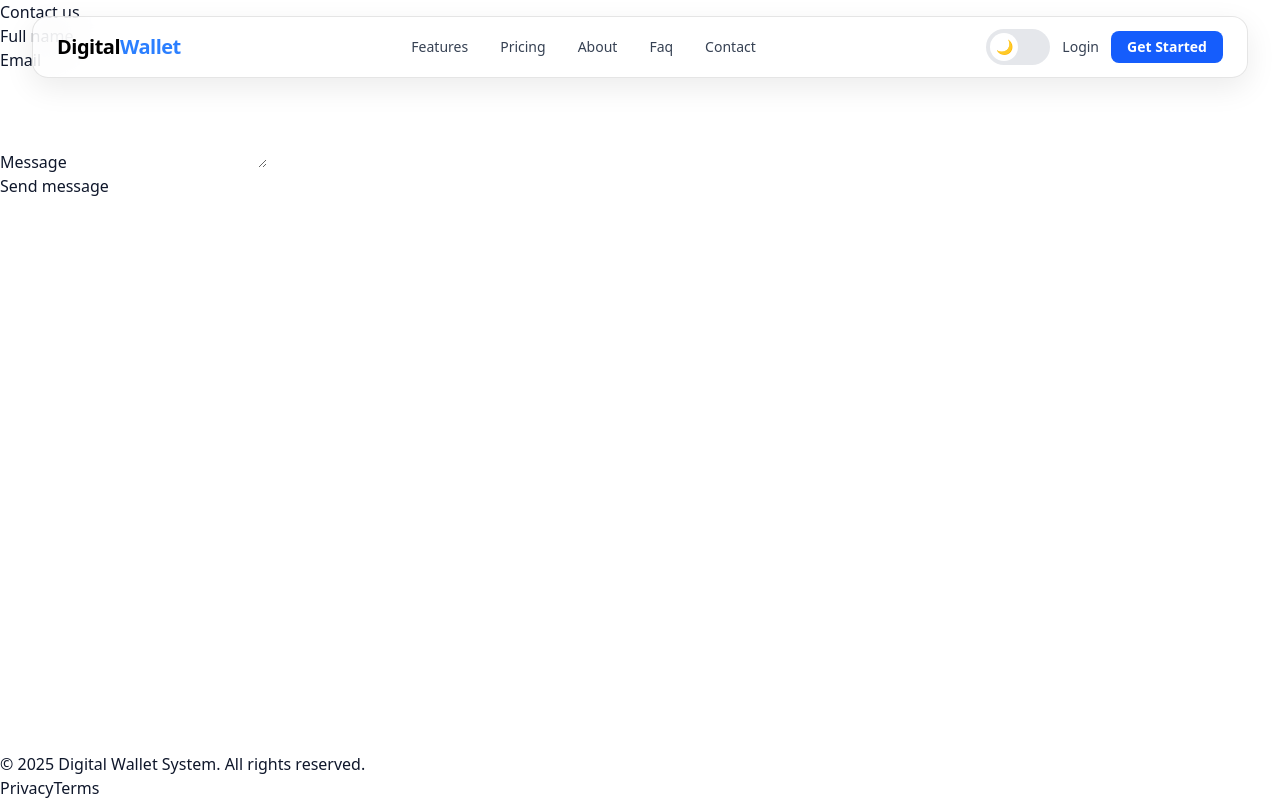
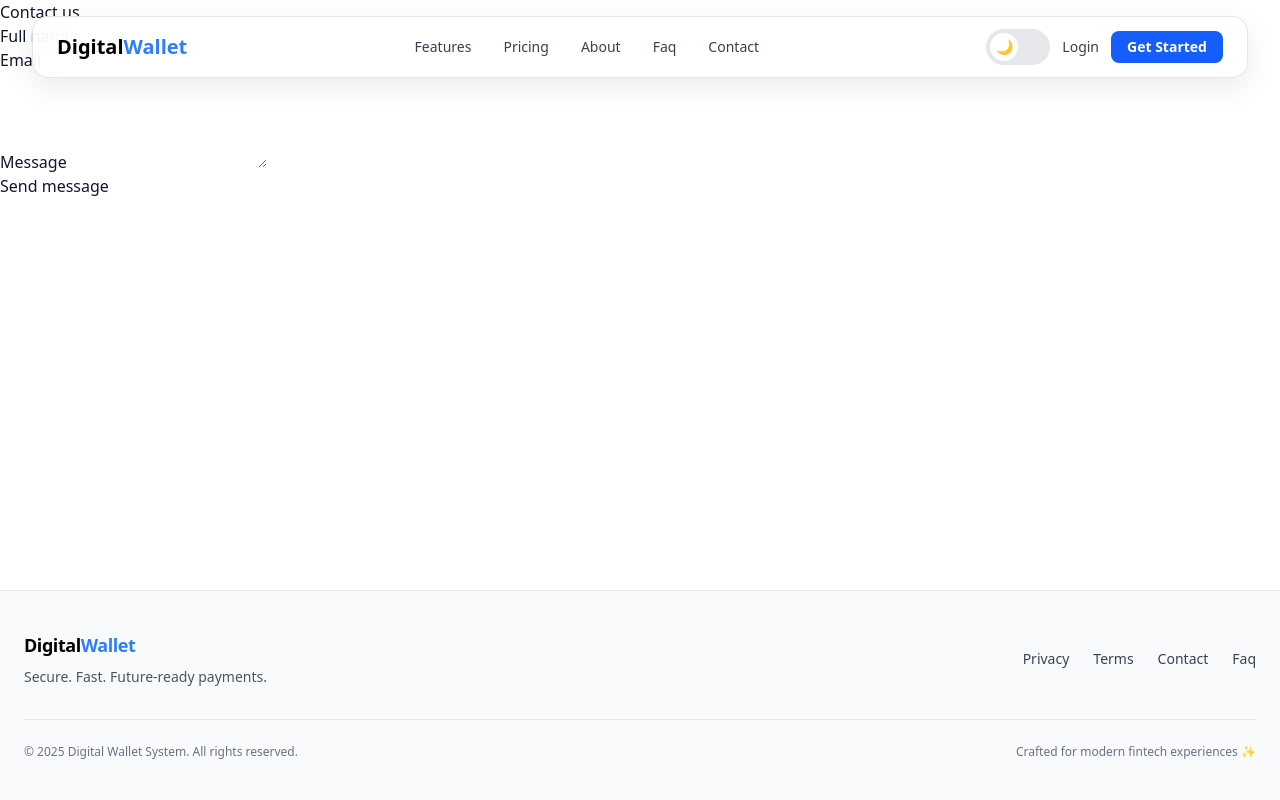
Before and after one commit to rudraprotapchakraborty/digital-wallet-system-frontend, a React (Vite) app: page /contact in a window 1280 px wide. Built offline with nearby package versions, Linux system fonts and the light colour scheme.

Commit message:
updated navbar and footer

```diff
--- a/src/components/layout/Footer.jsx
+++ b/src/components/layout/Footer.jsx
@@ -1,16 +1,75 @@
 import React from "react";
 import { Link } from "react-router-dom";
+import { useTheme } from "../../context/ThemeContext";
 
-const Footer = () => (
-  <footer className="footer">
-    <div className="footer-inner">
-      <p>© {new Date().getFullYear()} Digital Wallet System. All rights reserved.</p>
-      <div className="footer-links">
-        <Link to="/privacy">Privacy</Link>
-        <Link to="/terms">Terms</Link>
+const Footer = () => {
+  const { theme } = useTheme();
+  const dark = theme === "dark";
+
+  return (
+    <footer
+      className={`mt-20 border-t ${
+        dark
+          ? "border-neutral-800 bg-neutral-950 text-gray-200"
+          : "border-gray-200 bg-gray-50 text-gray-700"
+      }`}
+    >
+      <div className="mx-auto max-w-7xl px-6 py-10">
+        {/* Top */}
+        <div className="flex flex-col gap-8 md:flex-row md:items-center md:justify-between">
+          {/* Brand */}
+          <div>
+            <h2
+              className={`text-lg font-extrabold tracking-tight ${
+                dark ? "text-white" : "text-black"
+              }`}
+            >
+              Digital<span className="text-blue-500">Wallet</span>
+            </h2>
+
+            <p
+              className={`mt-2 max-w-sm text-sm ${
+                dark ? "text-gray-300" : "text-gray-600"
+              }`}
+            >
+              Secure. Fast. Future-ready payments.
+            </p>
+          </div>
+
+          {/* Links */}
+          <div className="flex flex-wrap gap-6 text-sm font-medium">
+            {["privacy", "terms", "contact", "faq"].map((item) => (
+              <Link
+                key={item}
+                to={`/${item}`}
+                className={`transition ${
+                  dark
+                    ? "text-gray-200 hover:text-white"
+                    : "text-gray-700 hover:text-black"
+                }`}
+              >
+                {item.charAt(0).toUpperCase() + item.slice(1)}
+              </Link>
+            ))}
+          </div>
+        </div>
+
+        {/* Bottom */}
+        <div
+          className={`mt-8 flex flex-col items-center gap-2 border-t pt-6 text-xs md:flex-row md:justify-between ${
+            dark
+              ? "border-neutral-800 text-gray-400"
+              : "border-gray-200 text-gray-500"
+          }`}
+        >
+          <span>
+            © {new Date().getFullYear()} Digital Wallet System. All rights reserved.
+          </span>
+          <span>Crafted for modern fintech experiences ✨</span>
+        </div>
       </div>
-    </div>
-  </footer>
-);
+    </footer>
+  );
+};
 
 export default Footer;
--- a/src/components/layout/Navbar.jsx
+++ b/src/components/layout/Navbar.jsx
@@ -10,6 +10,8 @@ const Navbar = () => {
   const navigate = useNavigate();
   const [menuOpen, setMenuOpen] = useState(false);
 
+  const dark = theme === "dark";
+
   const isDashboard = ["/user", "/agent", "/admin"].some((p) =>
     location.pathname.startsWith(p)
   );
@@ -20,98 +22,95 @@ const Navbar = () => {
     navigate(`/${user.role}`);
   };
 
-  const dark = theme === "dark";
-
+  /* ================= MOBILE NAVBAR ================= */
   return (
-    <header className="fixed top-4 left-1/2 z-50 w-[95%] max-w-7xl -translate-x-1/2">
-      <div
-        className={`relative rounded-2xl border px-6 py-3 backdrop-blur-xl transition-all duration-300
-          ${
+    <>
+      {/* MOBILE TOP BAR */}
+      <header
+        className={`md:hidden fixed top-0 inset-x-0 z-50 border-b ${
           dark
-              ? "border-white/10 bg-neutral-950/80 shadow-[0_0_40px_rgba(0,0,0,0.8)]"
-              : "border-black/10 bg-white/80 shadow-[0_10px_30px_rgba(0,0,0,0.08)]"
+            ? "bg-neutral-950 border-neutral-800 text-white"
+            : "bg-white border-gray-200 text-black"
         }`}
       >
-        {/* Glow */}
-        <div
-          className={`pointer-events-none absolute inset-0 rounded-2xl opacity-0 transition-opacity duration-500
-            group-hover:opacity-100 ${
-              dark
-                ? "shadow-[0_0_60px_rgba(59,130,246,0.15)]"
-                : "shadow-[0_0_60px_rgba(59,130,246,0.25)]"
-            }`}
-        />
-
-        <div className="relative flex items-center justify-between">
+        <div className="flex h-14 items-center justify-between px-4">
           {/* Logo */}
           <Link
             to="/"
-            className="text-xl font-extrabold tracking-tight text-black dark:text-white"
+            className={`text-lg font-extrabold ${
+              dark ? "text-white" : "text-black"
+            }`}
           >
             Digital<span className="text-blue-500">Wallet</span>
           </Link>
 
-          {/* Desktop Nav */}
-          <nav className="hidden md:flex items-center gap-8">
+          {/* Menu Toggle */}
+          <button
+            onClick={() => setMenuOpen(!menuOpen)}
+            className={`rounded-md p-2 ${
+              dark
+                ? "text-gray-200 hover:bg-neutral-800"
+                : "text-gray-800 hover:bg-gray-100"
+            }`}
+          >
+            ☰
+          </button>
+        </div>
+      </header>
+
+      {/* MOBILE MENU */}
+      {menuOpen && (
+        <div
+          className={`md:hidden fixed inset-0 z-40 pt-14 ${
+            dark ? "bg-neutral-950 text-gray-200" : "bg-white text-gray-800"
+          }`}
+        >
+          <nav className="flex flex-col gap-1 px-4 py-6 text-sm font-medium">
             {["features", "pricing", "about", "faq", "contact"].map((item) => (
               <Link
                 key={item}
                 to={`/${item}`}
-                className={`relative text-sm font-medium transition
-                  ${
+                onClick={() => setMenuOpen(false)}
+                className={`rounded-lg px-3 py-3 transition ${
                   dark
-                      ? "text-gray-300 hover:text-white"
-                      : "text-gray-700 hover:text-black"
-                  }
-                `}
+                    ? "hover:bg-neutral-800"
+                    : "hover:bg-gray-100"
+                }`}
               >
                 {item.charAt(0).toUpperCase() + item.slice(1)}
-
-                {/* Animated underline */}
-                <span className="absolute -bottom-1 left-0 h-[2px] w-0 bg-blue-500 transition-all duration-300 group-hover:w-full" />
               </Link>
             ))}
-          </nav>
 
-          {/* Actions */}
-          <div className="flex items-center gap-3">
+            <div className="my-4 h-px bg-neutral-800/40" />
+
             {/* Theme Toggle */}
             <button
               onClick={toggleTheme}
-              className={`relative flex h-9 w-16 items-center rounded-full p-1 transition
-                ${
-                  dark
-                    ? "bg-neutral-800"
-                    : "bg-gray-200"
+              className={`flex items-center justify-between rounded-lg px-3 py-3 ${
+                dark ? "bg-neutral-900" : "bg-gray-100"
               }`}
             >
-              <span
-                className={`flex h-7 w-7 items-center justify-center rounded-full text-sm transition-all duration-300
-                  ${
-                    dark
-                      ? "translate-x-7 bg-black text-white"
-                      : "translate-x-0 bg-white text-black"
-                  }`}
-              >
-                {dark ? "☀️" : "🌙"}
-              </span>
+              Theme
+              <span>{dark ? "☀️ Light" : "🌙 Dark"}</span>
             </button>
 
             {user ? (
               <>
                 <button
-                  onClick={goDashboard}
-                  className="text-sm font-medium text-blue-500 hover:text-blue-600 transition"
+                  onClick={() => {
+                    goDashboard();
+                    setMenuOpen(false);
+                  }}
+                  className="rounded-lg bg-blue-600 px-3 py-3 text-white"
                 >
                   Dashboard
                 </button>
                 <button
                   onClick={logout}
-                  className={`rounded-lg px-4 py-1.5 text-sm transition
-                    ${
+                  className={`rounded-lg px-3 py-3 ${
                     dark
-                        ? "bg-neutral-800 text-gray-200 hover:bg-neutral-700"
-                        : "bg-gray-100 text-gray-800 hover:bg-gray-200"
+                      ? "bg-neutral-800 text-gray-200"
+                      : "bg-gray-200 text-gray-800"
                   }`}
                 >
                   Logout
@@ -121,7 +120,104 @@ const Navbar = () => {
               <>
                 <Link
                   to="/login"
+                  onClick={() => setMenuOpen(false)}
+                  className={`rounded-lg px-3 py-3 ${
+                    dark ? "bg-neutral-800" : "bg-gray-200"
+                  }`}
+                >
+                  Login
+                </Link>
+                <Link
+                  to="/register"
+                  onClick={() => setMenuOpen(false)}
+                  className="rounded-lg bg-blue-600 px-3 py-3 text-white"
+                >
+                  Get Started
+                </Link>
+              </>
+            )}
+          </nav>
+        </div>
+      )}
+
+      {/* ================= DESKTOP NAVBAR ================= */}
+      <header className="hidden md:block fixed top-4 left-1/2 z-50 w-[95%] max-w-7xl -translate-x-1/2">
+        <div
+          className={`group relative rounded-2xl border px-6 py-3 backdrop-blur-xl transition-all duration-300 ${
+            dark
+              ? "border-white/10 bg-neutral-950/95 shadow-[0_0_40px_rgba(0,0,0,0.9)]"
+              : "border-black/10 bg-white/90 shadow-[0_10px_30px_rgba(0,0,0,0.08)]"
+          }`}
+        >
+          <div className="flex items-center justify-between">
+            <Link
+              to="/"
+              className={`text-xl font-extrabold ${
+                dark ? "text-white" : "text-black"
+              }`}
+            >
+              Digital<span className="text-blue-500">Wallet</span>
+            </Link>
+
+            <nav className="flex items-center gap-8">
+              {["features", "pricing", "about", "faq", "contact"].map((item) => (
+                <Link
+                  key={item}
+                  to={`/${item}`}
                   className={`text-sm font-medium transition ${
+                    dark
+                      ? "text-gray-300 hover:text-white"
+                      : "text-gray-700 hover:text-black"
+                  }`}
+                >
+                  {item.charAt(0).toUpperCase() + item.slice(1)}
+                </Link>
+              ))}
+            </nav>
+
+            <div className="flex items-center gap-3">
+<button
+  onClick={toggleTheme}
+  className={`relative flex h-9 w-16 items-center rounded-full p-1 transition ${
+    dark ? "bg-neutral-800" : "bg-gray-200"
+  }`}
+>
+  <span
+    className={`flex h-7 w-7 items-center justify-center rounded-full text-sm transition-all duration-300 ${
+      dark
+        ? "translate-x-7 bg-black text-yellow-400"
+        : "translate-x-0 bg-white text-slate-700"
+    }`}
+  >
+    {dark ? "☀️" : "🌙"}
+  </span>
+</button>
+
+
+              {user ? (
+                <>
+                  <button
+                    onClick={goDashboard}
+                    className="text-sm font-medium text-blue-500"
+                  >
+                    Dashboard
+                  </button>
+                  <button
+                    onClick={logout}
+                    className={`rounded-lg px-4 py-1.5 text-sm ${
+                      dark
+                        ? "bg-neutral-800 text-gray-200"
+                        : "bg-gray-100 text-gray-800"
+                    }`}
+                  >
+                    Logout
+                  </button>
+                </>
+              ) : (
+                <>
+                  <Link
+                    to="/login"
+                    className={`text-sm font-medium ${
                       dark
                         ? "text-gray-300 hover:text-white"
                         : "text-gray-700 hover:text-black"
@@ -131,50 +227,17 @@ const Navbar = () => {
                   </Link>
                   <Link
                     to="/register"
-                  className="rounded-lg bg-blue-600 px-4 py-1.5 text-sm font-semibold text-white hover:bg-blue-700 transition"
+                    className="rounded-lg bg-blue-600 px-4 py-1.5 text-sm font-semibold text-white"
                   >
                     Get Started
                   </Link>
                 </>
               )}
-
-            {/* Mobile Toggle */}
-            <button
-              onClick={() => setMenuOpen(!menuOpen)}
-              className={`md:hidden rounded-lg p-2 transition ${
-                dark
-                  ? "hover:bg-neutral-800 text-gray-200"
-                  : "hover:bg-gray-200 text-gray-800"
-              }`}
-            >
-              ☰
-            </button>
             </div>
           </div>
-
-        {/* Mobile Menu */}
-        {menuOpen && (
-          <div
-            className={`mt-4 rounded-xl p-4 transition
-              ${
-                dark
-                  ? "bg-neutral-900 text-gray-200"
-                  : "bg-gray-50 text-gray-800"
-              }`}
-          >
-            {["features", "pricing", "about", "faq", "contact"].map((item) => (
-              <Link
-                key={item}
-                to={`/${item}`}
-                className="block rounded-lg px-3 py-2 text-sm hover:bg-blue-500/10 transition"
-              >
-                {item.charAt(0).toUpperCase() + item.slice(1)}
-              </Link>
-            ))}
-          </div>
-        )}
         </div>
       </header>
+    </>
   );
 };
 
```
Lines whose indentation alone changed are shown as unchanged.
